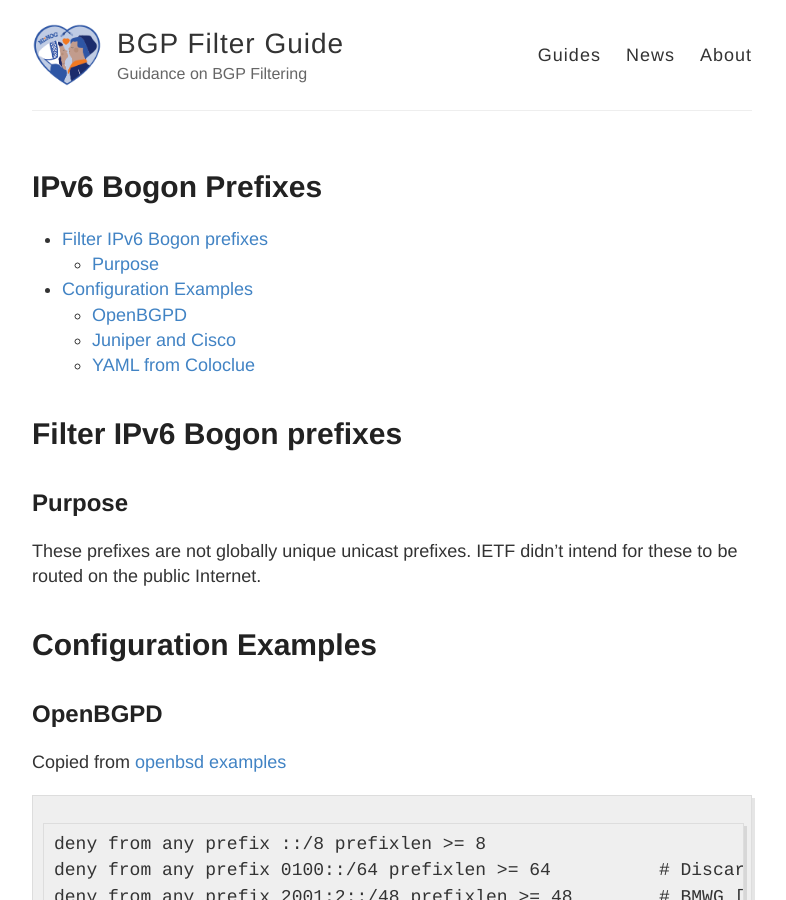
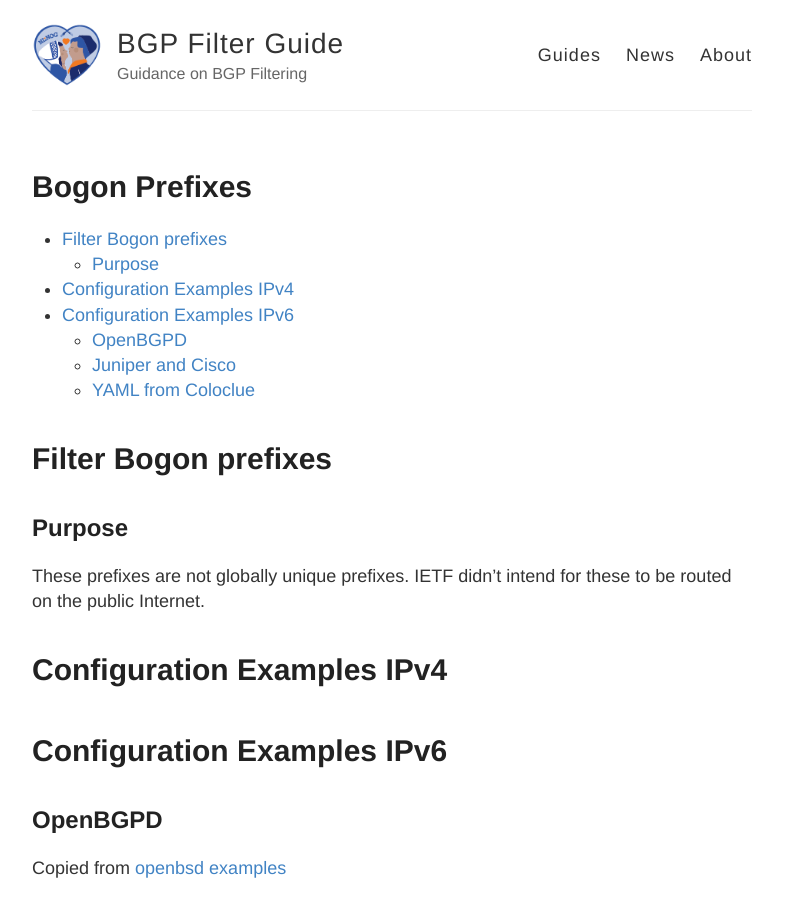
Before and after one commit to NLNOG/bgpfilterguide, a Jekyll site: the page built from guides/bogons.md, in a window 1280 px wide and 900 px high. Shown: the whole window, without its empty margins (248-1034 px from the left). Built offline with Jekyll 4.4.1, drawn with Linux system fonts in a browser that asks for light colours.

Commit message:
Move IPv6 bogon to bogon
Not sure if this request will be accepted. Would it not be ideal to have this file for both v4 and v6 bogons? I think there is some use in an IPv4 bogon configuration.

If so, we could either have a separate v4 file, or merge both v4 and v6 into a single bogon file.

```diff
--- a/guides/ipv6_bogons.md
+++ b/guides/bogons.md
@@ -1,20 +1,22 @@
 ---
 layout: page
-title: IPv6 Bogon Prefixes
-permalink: /guides/ipv6_bogons/
+title: Bogon Prefixes
+permalink: /guides/bogons/
 ---
 
 * TOC
 {:toc}
 
-# Filter IPv6 Bogon prefixes
+# Filter Bogon prefixes
 
 ## Purpose
 
-These prefixes are not globally unique unicast prefixes. IETF didn't intend for
+These prefixes are not globally unique prefixes. IETF didn't intend for
 these to be routed on the public Internet.
 
-# Configuration Examples
+# Configuration Examples IPv4
+
+# Configuration Examples IPv6
 
 ## OpenBGPD
 
```
